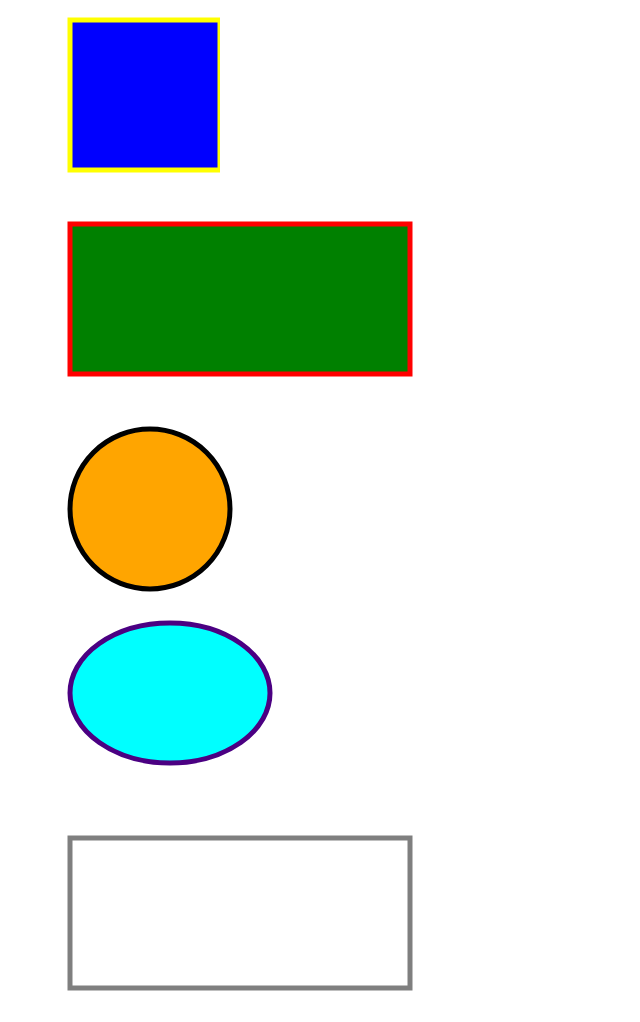
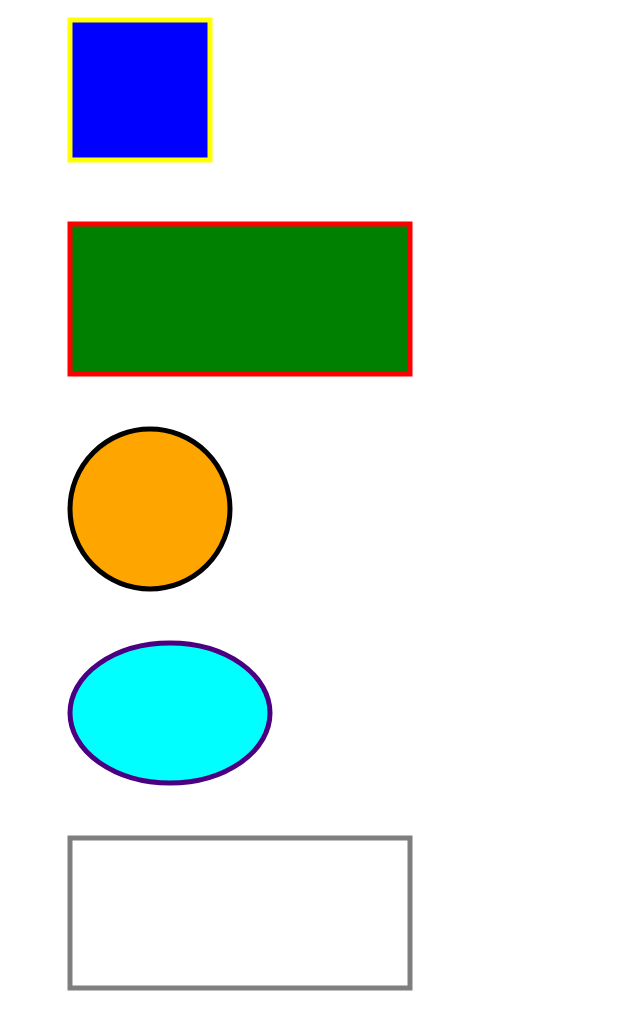
Before and after one commit to MakarenkoOleksandr/hw16, a plain HTML site: page index.html in a window 1280 px wide. Shown: the whole page, without its empty margins (0-640 px from the left). Drawn offline with Linux system fonts and the light colour scheme.

Commit message:
небольшие правки

```diff
--- a/index.html
+++ b/index.html
@@ -15,7 +15,7 @@
     <!-- Квадрат -->
     <div>
         <svg width="200" height="200">
-            <rect x="50" y="20" width="150" height="150" style="fill:blue;stroke:yellow;stroke-width:5;" />
+            <rect x="50" y="20" width="140" height="140" style="fill:blue;stroke:yellow;stroke-width:5;" />
         </svg>
     </div>
 
@@ -38,7 +38,7 @@
 
     <div>
         <svg width="400" height="200">
-            <ellipse cx="150" cy="80" rx="100" ry="70" style="fill:aqua;stroke:indigo;stroke-width:5" />
+            <ellipse cx="150" cy="100" rx="100" ry="70" style="fill:aqua;stroke:indigo;stroke-width:5" />
         </svg>
     </div>
 
```
